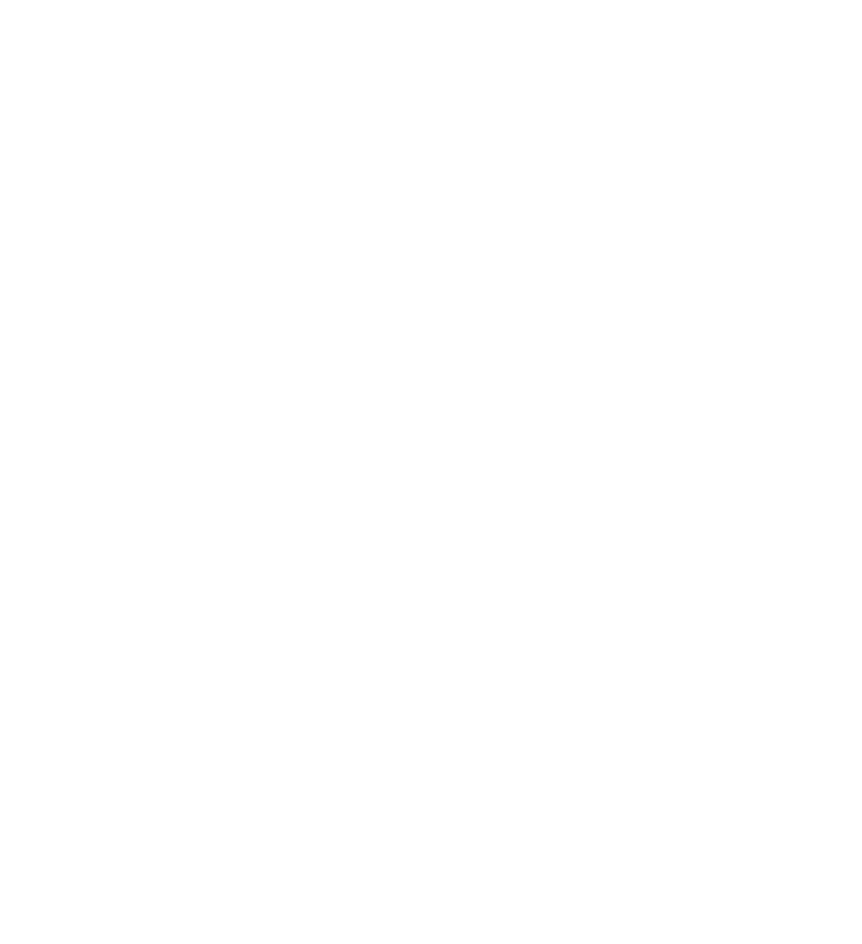
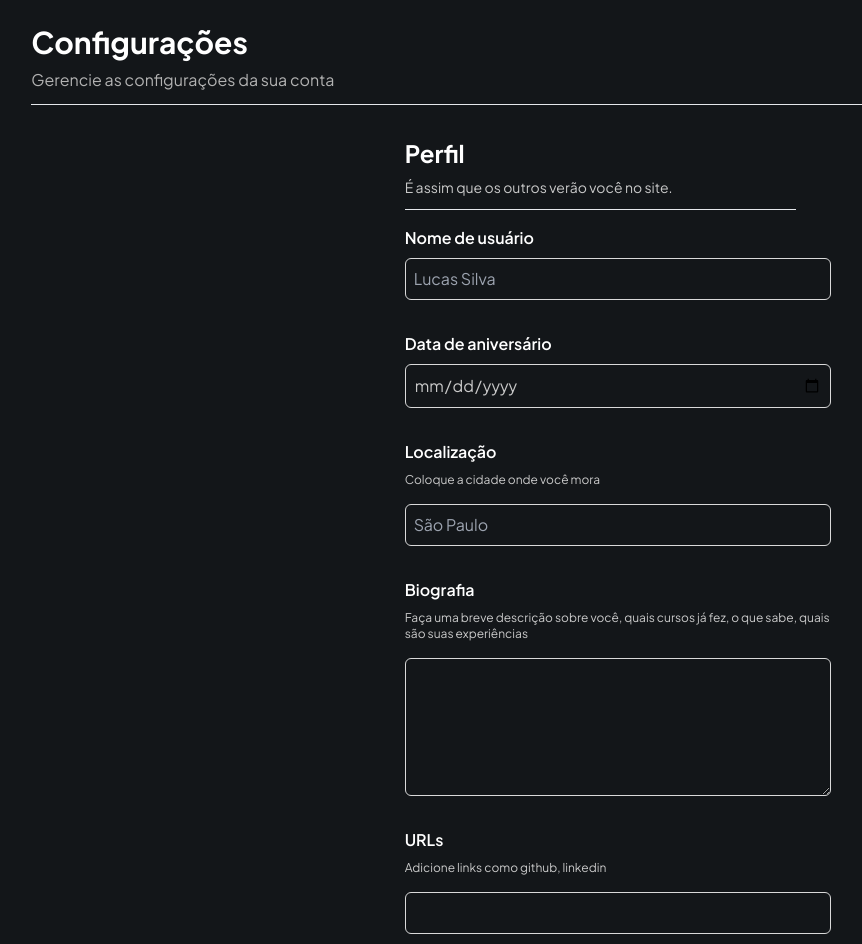
Before and after one commit to Linksy-thebestofthebest/Linksy-Tinder, a Nuxt app: page /perfil in a window 1280 px wide. Before the commit this address had no page. Shown: the top 944 px of the page, without its empty margins (22-884 px from the left). Before the commit the page ends 800 px from the top, so only its background shows below. Built offline with nearby package versions, Linux system fonts and the light colour scheme.

Commit message:
Criação do componente e página de perfil

```diff
--- a/components/Aside.vue
+++ b/components/Aside.vue
@@ -6,7 +6,7 @@
                     <img src="../public/img/avatar-pessoal.svg" alt="">
                     <p class="text-white font-semibold text-lg">Manook</p>
                 </div>
-                <a href="#"><img src="../public/img/configuracao.svg" alt="Configuração"></a>
+                <a href="/perfil"><img src="../public/img/configuracao.svg" alt="Configuração"></a>
             </div>
             <div class="bg-[#0D0F10] mb-0.5 p-6">
                 <h4 class="text-[#686B6E] text-sm mb-4">Geral</h4>
--- /dev/null
+++ b/components/Configuracao.vue
@@ -0,0 +1,50 @@
+<template>
+    <section class="bg-[#131619] min-h-screen font-jakarta flex flex-col items-center">
+        <div class="flex flex-col pt-6 border-b w-11/12">
+            <h1 class="font-bold text-white text-3xl mb-2">Configurações</h1>
+            <h3 class="text-[#B2B2B2] text-base mb-3">Gerencie as configurações da sua conta</h3>
+        </div>
+        <div class="flex flex-col w-1/3">
+            <div class="flex flex-col pt-6 border-b w-11/12">
+                <h2 class="font-bold text-white text-2xl my-2">Perfil</h2>
+                <p class="text-[#C9C9C9] text-sm mb-3">É assim que os outros verão você no site.</p>
+            </div>
+            <div class="flex flex-col my-4">
+                <label for="nome" class="text-white text-base font-semibold mb-2">Nome de usuário</label>
+                <input type="text" name="nome" id="nome" placeholder="Lucas Silva" class="border-[#D9D9D9] border bg-transparent p-2 rounded-md text-[#C9C9C9]">
+            </div>
+            <div class="flex flex-col my-4">
+                <label for="data" class="text-white text-base font-semibold mb-2">Data de aniversário</label>
+                <input type="date" name="data" id="data" class="border-[#D9D9D9] border bg-transparent p-2 rounded-md text-[#C9C9C9]">
+            </div>
+            <div class="flex flex-col my-4">
+                <p class="text-white text-base font-semibold">Localização</p>
+                <label for="local" class="text-xs mt-2 mb-4 text-[#C9C9C9]">Coloque a cidade onde você mora</label>
+                <input type="text" name="local" id="local" placeholder="São Paulo" class="border-[#D9D9D9] border bg-transparent p-2 rounded-md text-[#C9C9C9]">
+            </div>
+            <div class="flex flex-col my-4">
+                <p class="text-white text-base font-semibold">Biografia</p>
+                <label for="bio" class="text-xs mt-2 mb-4 text-[#C9C9C9]">Faça uma breve descrição sobre você, quais cursos já fez, o que sabe, quais são suas experiências</label>
+                <textarea name="bio" id="bio" cols="40" rows="5" class="border-[#D9D9D9] border bg-transparent p-2 rounded-md text-[#C9C9C9]"></textarea>
+            </div>
+            <div class="flex flex-col my-4">
+                <p class="text-white text-base font-semibold">URLs</p>
+                <label for="link" class="text-xs mt-2 mb-4 text-[#C9C9C9]">Adicione links como github, linkedin</label>
+                <input type="url" name="link" id="link" class="border-[#D9D9D9] border bg-transparent p-2 rounded-md text-[#C9C9C9]"></input>
+                <div class="mt-3">
+                    <button class="text-white bg-transparent border border-[#D9D9D9] p-2 rounded-md hover:bg-[#cccccc1f] duration-100	transition-all">Adicionar URL</button>
+                </div>
+            </div>
+            <div class="mb-5 mt-8">
+                <button class="text-black bg-[#D9D9D9] p-4 font-semibold rounded-lg hover:bg-[#919191] duration-200 transition-all">Atualizar Perfil</button>
+            </div>
+        </div>
+    </section>
+</template>
+<style setup>
+@import url('https://fonts.googleapis.com/css2?family=Plus+Jakarta+Sans:ital,wght@0,200..800;1,200..800&display=swap');
+
+.font-jakarta {
+    font-family: 'Plus Jakarta Sans', sans-serif;
+}
+</style>
--- /dev/null
+++ b/pages/perfil.vue
@@ -0,0 +1,3 @@
+<template>
+    <Configuracao/>
+</template>
```
